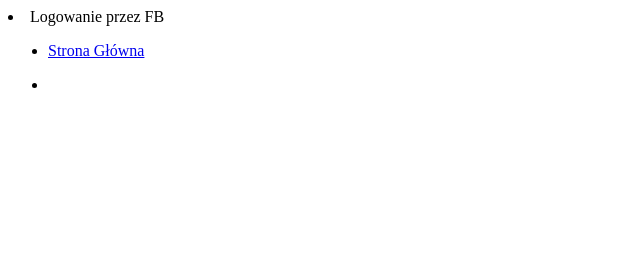
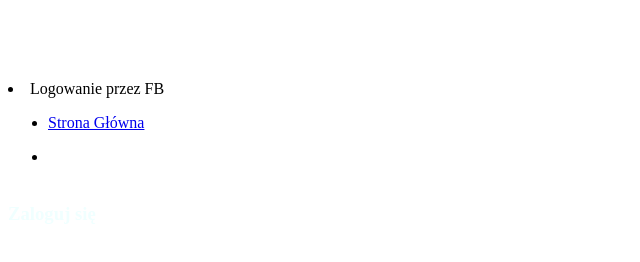
Before and after one commit to gilek1/gilek1.github.io, a plain HTML site: page index.html in a window 1280 px wide. Shown: the whole page, without its empty margins (0-640 px from the left). Drawn offline with Linux system fonts and the light colour scheme.

Commit message:
Update index.html

```diff
--- a/index.html
+++ b/index.html
@@ -31,6 +31,7 @@
     </style>
   </head>
   <body>
+    <br /><br /><br /><br />
     <nav class="navbar navbar-default">
       <div class="container">
         <div class="navbar-header">
@@ -50,10 +51,12 @@
             </fb:login-button>
           </ul>
         </div>
+        <!--/.nav-collapse -->
       </div>
     </nav>
 
     <div class="container">
+      <h3 id="heading">Zaloguj się</h3>
       <div id="profile"></div>
     </div>
     <script src="script.js"></script>
```
